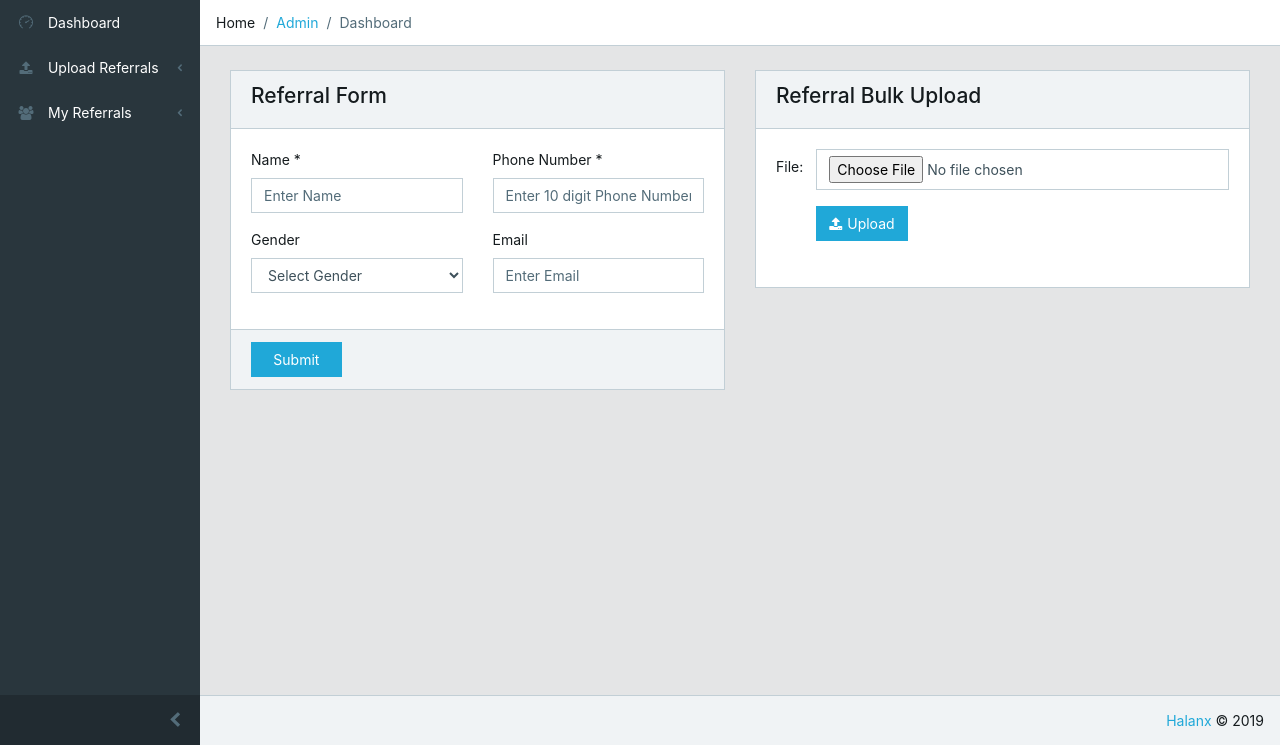
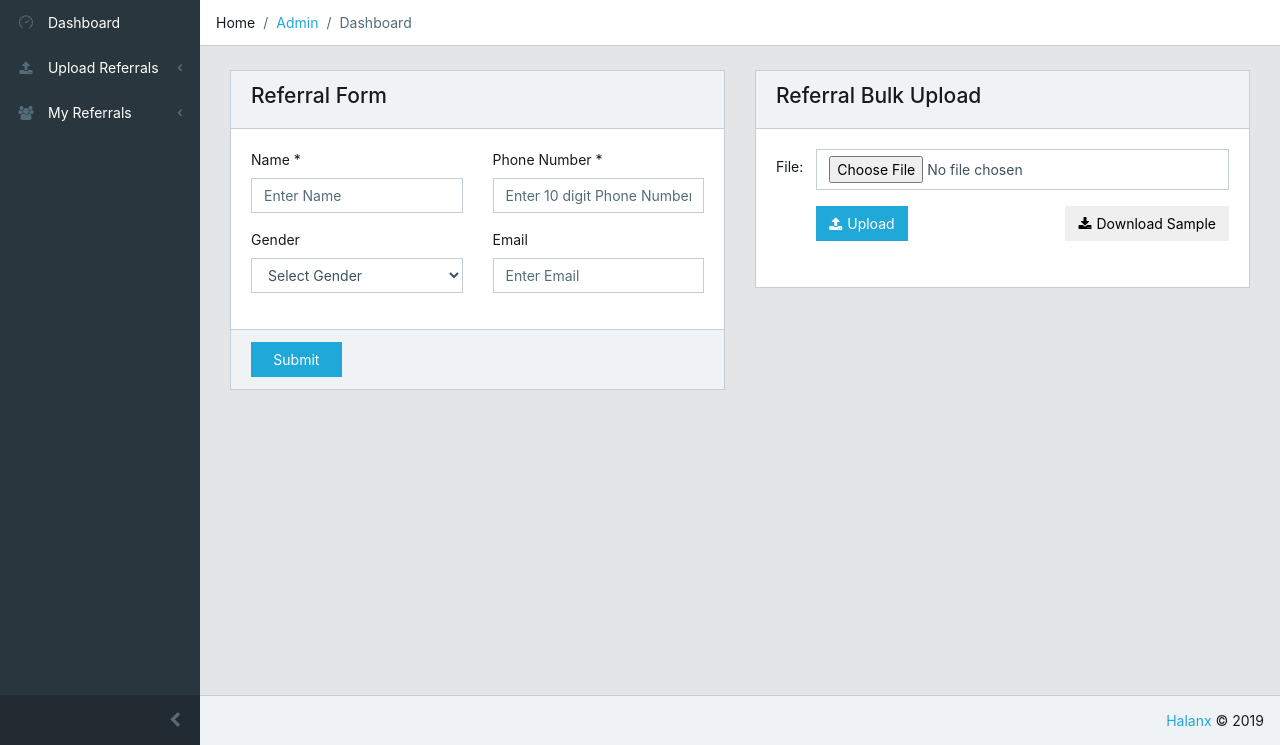
Before and after one commit to HalanxDev/Halanx-Affiliate-Marketing-Tool, a Django app: page /referrals/upload/ in a window 1280 px wide. Shown: the part 55-800 px from the top of the page. Run offline with Django 3.2, Linux system fonts and the light colour scheme; a user stored in the database is signed in; tables that the repository leaves empty hold one stand-in row (values such as "Sample post"); grey boxes marked "Sample" are stand-in pictures; some libraries are stand-ins or nearby versions.

Commit message:
bulk upload complete

```diff
--- a/affiliates/templates/referral_upload.html
+++ b/affiliates/templates/referral_upload.html
@@ -1,4 +1,5 @@
 {% extends 'base/base.html' %}
+{% load static %}
 
 {% block title %}
     Upload Referral
@@ -187,9 +188,15 @@
                                 <div class="col-sm-1">
 
                                 </div>
-                                <div class="col-sm-11" style="margin-bottom:10px;">
+                                <div class="col-sm-6" style="margin-bottom:10px;">
                                     <button class="btn btn-primary">
                                         <span class="fa fa-upload" style="margin-right:5px;"></span>Upload
+                                    </button>
+                                </div>
+                                 <div class="col-sm-5 text-right" style="margin-bottom:10px;">
+                                    <button class="btn btn-default"
+                                            onclick="window.open('{% get_static_prefix %}/misc/{{ referral_type }}_referral_bulk_upload_sample.csv')">
+                                        <span class="fa fa-download" style="margin-right:5px;"></span>Download Sample
                                     </button>
                                 </div>
                             </div>
--- a/affiliates/views.py
+++ b/affiliates/views.py
@@ -320,7 +320,9 @@ def referral_upload_csv_view(request):
                                                       email=row.get('Email'), name=row['Name'],
                                                       gender=row.get('Gender'),
                                                       preferred_location=row.get('Preferred Location'),
-                                                      expected_movein_date=get_datetime(row.get('Expected Move-In Date')),
+                                                      expected_rent=row.get('Expected Rent'),
+                                                      expected_movein_date=get_datetime(
+                                                          row.get('Expected Move-In Date')),
                                                       accomodation_for=row.get('Accomodation For'),
                                                       accomodation_type=row.get('Accomodation Type'),
                                                       source=DASHBOARD_BULK_UPLOAD_SOURCE)
--- /dev/null
+++ b/static_dev/misc/house_owner_referral_bulk_upload_sample.csv
@@ -0,0 +1,3 @@
+Name,Phone Number,Email,Gender,House Address,BHK Count,House Type
+Ravi,1234567890,ravi@gmail.com,male,"H-8, East Patel Nagar, Delhi",2,independent
+Seema,1214567890,seema@gmail.com,female,"A-11, Laxmi Nagar, Delhi",3,apartment
--- /dev/null
+++ b/static_dev/misc/tenant_referral_bulk_upload_sample.csv
@@ -0,0 +1,3 @@
+Name,Phone Number,Email,Gender,Preferred Location,Expected Rent,Expected Move-In Date,Accomodation Type,Accomodation For
+Ravi,1234567890,ravi@gmail.com,male,"Patel Nagar, Delhi",4000,12-05-2019,shared,boys
+Seema,1214567890,seema@gmail.com,female,"Laxmi Nagar, Delhi",8000,22-05-2019,private,family
--- a/templates/base/base.html
+++ b/templates/base/base.html
@@ -1,6 +1,7 @@
 <!DOCTYPE html>
 <html lang="en">
 
+{% load static %}
 {% load staticfiles %}
 {% load tags %}
 
--- a/utility/form_field_utils.py
+++ b/utility/form_field_utils.py
@@ -16,7 +16,7 @@ def get_number(field_str):
 def get_datetime(raw_date):
     if raw_date in [None, '']:
         return None
-    for fmt in ('%Y-%m-%d', '%Y-%m-%d %H:%M:%S'):
+    for fmt in ('%Y-%m-%d', '%Y-%m-%d %H:%M:%S', '%d-%m-%Y'):
         try:
             return timezone.make_aware(datetime.strptime(raw_date, fmt), timezone.get_default_timezone())
         except ValueError:
```
